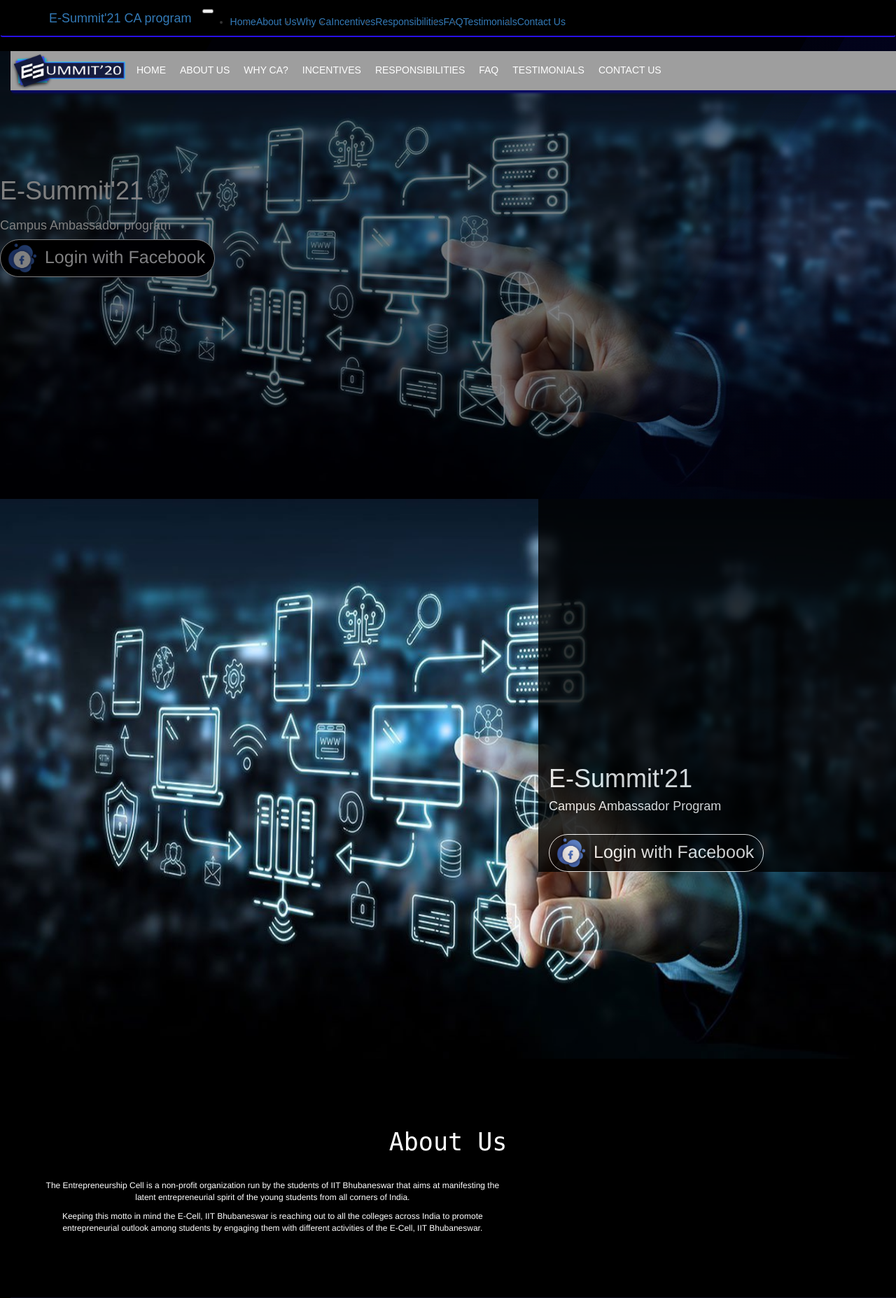
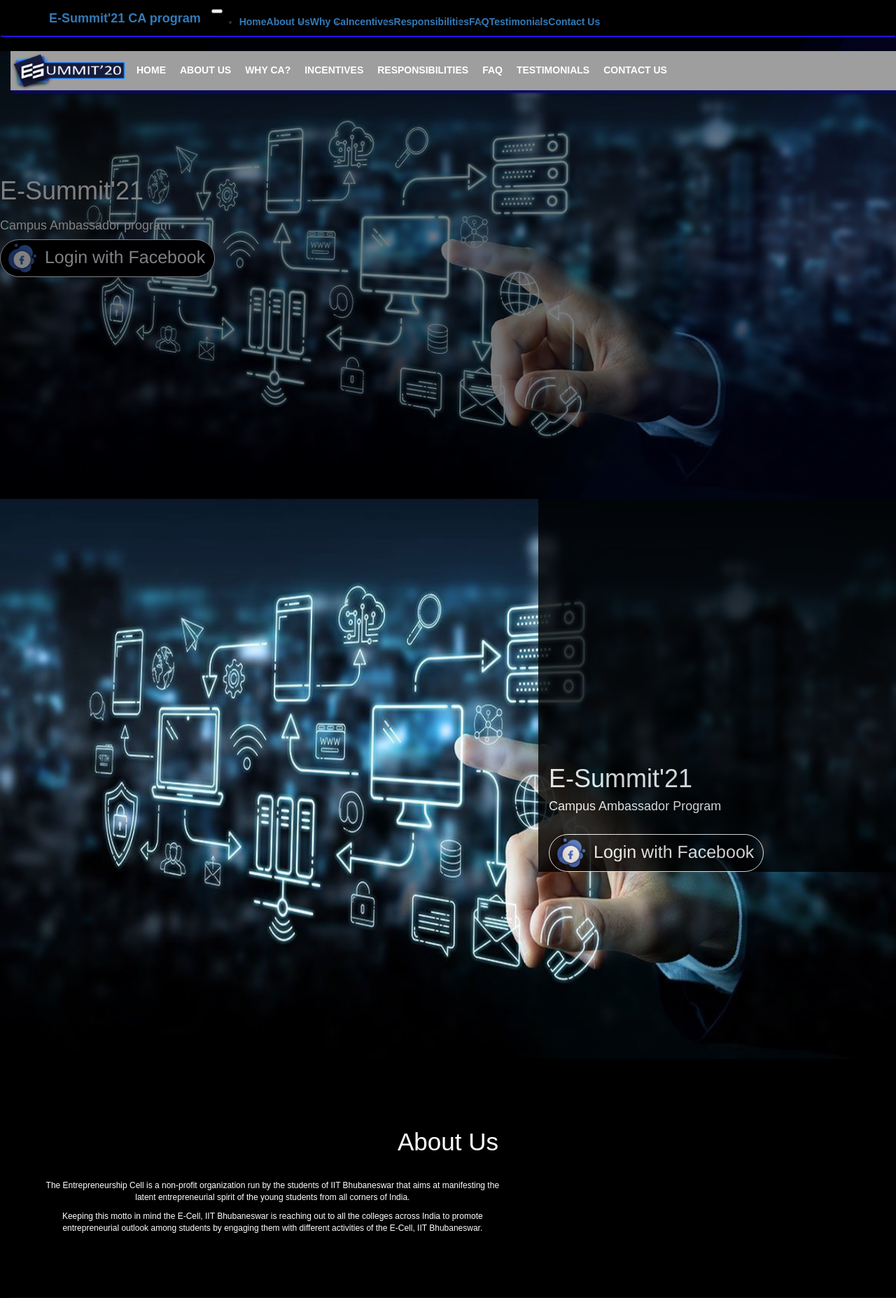
Before and after one commit to gembalibhavana/esummitcapage, a PHP site: page / in a window 1280 px wide; the page is wider, and only the part inside the window is pictured. Shown: the top 1855 px of that part at 70% size. Run offline with PHP 8.4, Linux system fonts and the light colour scheme; some libraries are stand-ins or nearby versions; grey boxes are pictures that could not be loaded.

Commit message:
sixteenth commit

```diff
--- a/css/style.css
+++ b/css/style.css
@@ -15,7 +15,12 @@ overflow-x:hidden;
   top:0;
   z-index:-1;
 }
-
+h1,h2,h3,h4,h5{
+  font-family:Arial, Helvetica, sans-serif;
+}
+p{
+  font-family:sans-serif;
+}
 .bg2 {
   animation-direction:alternate-reverse;
   animation-duration:4s;
@@ -38,9 +43,6 @@ overflow-x:hidden;
   transform:translate(-50%, -50%);
 }
 
-h1 {
-  font-family:monospace;
-}
 
 @keyframes slide14{
   0% {
@@ -91,7 +93,7 @@ summary {
   display: block;
   cursor: pointer;
   padding: 10px;
-  font-family: "Space Mono", monospace;
+
   font-size: 22px;
   transition: .3s;
   border-bottom: 1px solid;
@@ -105,7 +107,7 @@ details > div {
 
   user-select: none;
   padding: 0 20px;
-  font-family: "Karla", sans-serif;
+  font-family:  sans-serif;
   line-height: 1.5;
 }
 
@@ -258,7 +260,7 @@ text-align:center;
     margin-bottom:50px;
     text-transform:uppercase;
     font-size:65px;
-    font-family:bignoodletitling;
+
     letter-spacing:5px;
   }
 
@@ -356,7 +358,7 @@ text-align:center;
   width: 103%;
   border-bottom: 1px solid rgb(10, 10, 98);
 
-  font-family: 'Oswald', sans-serif;
+
   line-height: 1;
   background: black;
   box-shadow: 1px 1px 0 rgb(10, 10, 98), 2px 2px 0 rgb(10, 10, 98), 3px 3px 3px rgb(10, 10, 98);
@@ -514,7 +516,6 @@ background:linear-gradient(315deg,#047de7,#9b8eff9a);
   overflow-x: hidden;
   justify-content:center;
   align-items:center;
-  font-family:consolas;
   position:relative;
   justify-content:space-between;
 
--- a/index.html
+++ b/index.html
@@ -32,7 +32,7 @@
 
 <div class="d-block d-xl-none">
   <nav class="navbar navbar-dark navbar-expand-lg  fixed-top">
-    <div class="container" style="font-family:Arial, Helvetica, sans-serif">
+    <div class="container" style="font-family:Arial, Helvetica, sans-serif;font-weight: 700;">
       <button class="navbar-toggler" type="button" data-toggle="collapse" data-target="#Navbar" >
         <span class="navbar-toggler-icon"></span>
        </button>
@@ -57,7 +57,7 @@
 
 
 
-<div class="container-fluid d-none d-xl-block" style="position:fixed;z-index:2;width:103%">
+<div class="container-fluid d-none d-xl-block" style="position:fixed;z-index:2;width:103%;font-weight:700;font-family:Arial, Helvetica, sans-serif">
 <div id='cssmenu'>
 <ul >
    <li id="er"><img src="css/img/logo_bg.png" style="height:7vh;width:170px" ></li>
```
